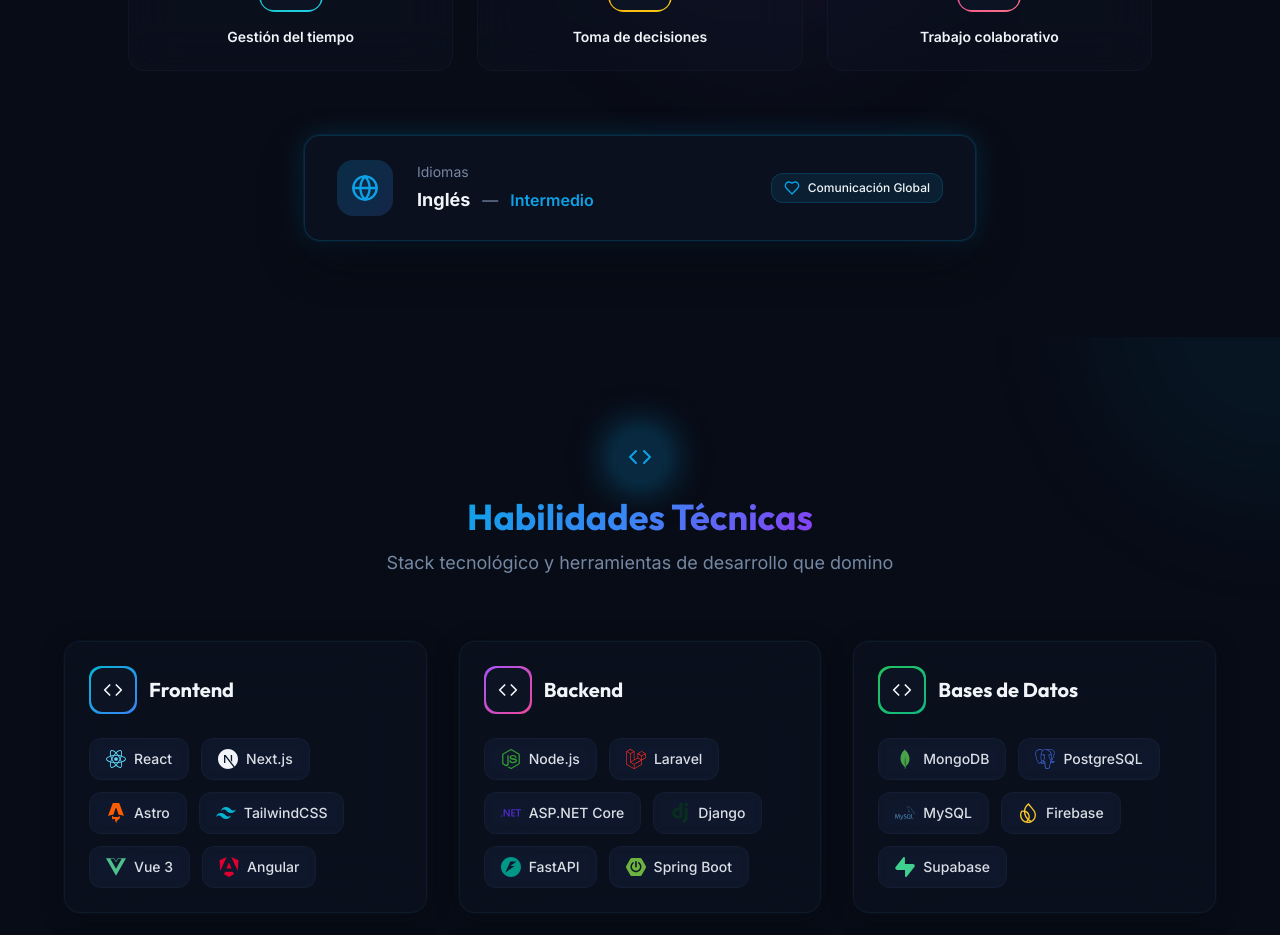
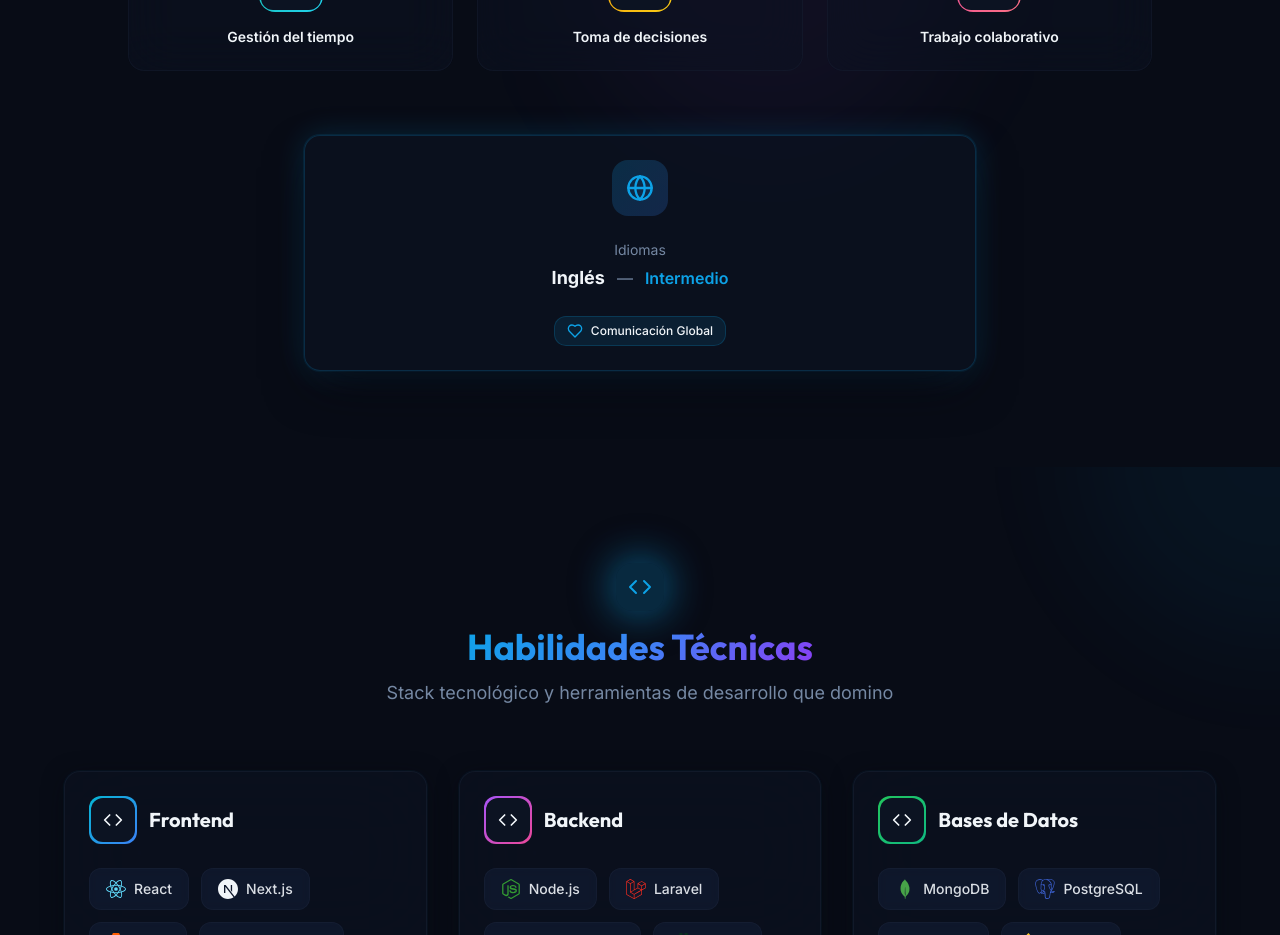
Before and after one commit to JTastico/digital-identity-hub, a React (Vite) app: page / in a window 1280 px wide. Shown: the part 5080-6015 px from the top of the page. Built offline with nearby package versions, Linux system fonts and the light colour scheme; the HTML template or start-up script is replaced by a standard one.

Commit message:
fix(ui): center language card content
- center the language card container and inner content
- keep icon, labels and badge aligned to the middle across breakpoints

```diff
--- a/src/components/SoftSkillsSection.tsx
+++ b/src/components/SoftSkillsSection.tsx
@@ -93,13 +93,13 @@
 
         {/* Languages Section */}
         <div className="flex justify-center animate-slide-up" style={{ animationDelay: '400ms' }}>
-          <div className="glass-card-elevated group flex w-full max-w-2xl flex-col gap-4 px-5 py-5 transition-transform duration-300 hover:scale-105 sm:flex-row sm:items-center sm:gap-6 sm:px-8 sm:py-6">
+          <div className="glass-card-elevated group flex w-full max-w-2xl flex-col items-center justify-center gap-4 px-5 py-5 text-center transition-transform duration-300 hover:scale-105 sm:gap-6 sm:px-8 sm:py-6">
             <div className="w-14 h-14 rounded-2xl bg-gradient-to-br from-primary/20 to-blue-500/20 flex items-center justify-center group-hover:animate-bounce-subtle">
               <Globe className="w-7 h-7 text-primary" />
             </div>
-            <div className="text-center sm:text-left">
+            <div className="text-center">
               <p className="text-sm text-muted-foreground mb-1">{currentLang.title}</p>
-              <div className="mt-1 flex items-center justify-center gap-3 sm:justify-start">
+              <div className="mt-1 flex items-center justify-center gap-3">
                 <span className="font-bold text-foreground text-lg">{currentLang.langName}</span>
                 <span className="text-muted-foreground">—</span>
                 <span className="text-primary font-semibold">{currentLang.level}</span>
@@ -107,7 +107,7 @@
             </div>
 
             {/* Language Badges */}
-            <div className="flex justify-center sm:ml-auto sm:justify-end">
+            <div className="flex justify-center">
               <div className="flex items-center gap-2 px-3 py-1.5 rounded-lg bg-primary/10 border border-primary/20">
                 <Heart className="w-4 h-4 text-primary" />
                 <span className="text-xs font-medium text-foreground">{currentLang.badge}</span>
```
